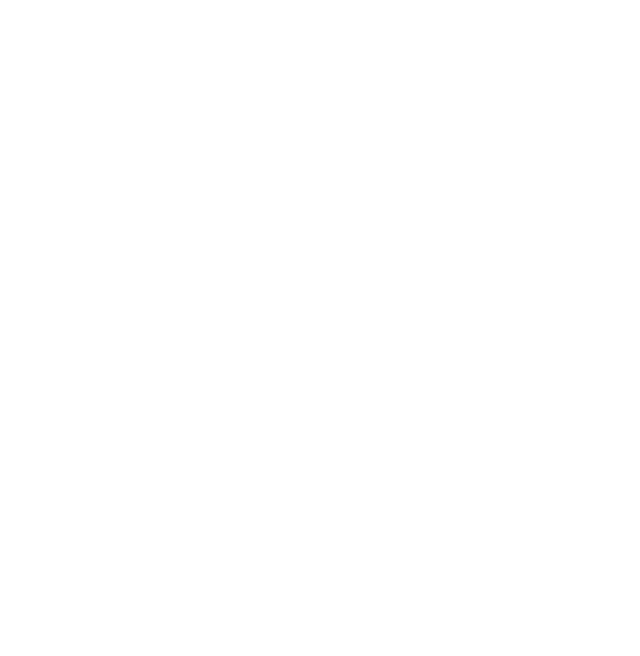
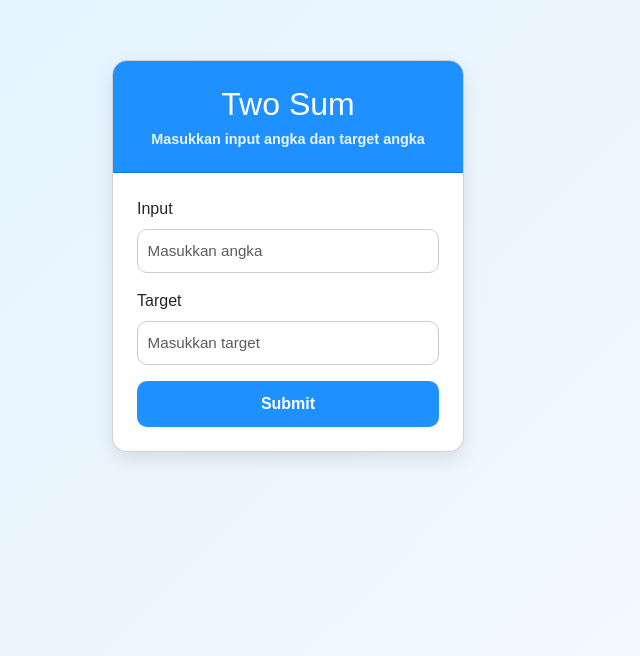
Before and after one commit to mfurqaann/test-sazanka, a React (Vite) app: page / in a window 1280 px wide. Shown: the part 144-800 px from the top of the page, without its empty margins (352-992 px from the left). Built offline with nearby package versions, Linux system fonts and the light colour scheme.

Commit message:
feat(twosum): create UI

```diff
--- a/src/App.css
+++ b/src/App.css
@@ -1,2 +1,88 @@
+body {
+  margin: 0;
+  font-family: "Poppins", sans-serif;
+  background: linear-gradient(135deg, #e0f2ff, #f5faff);
+}
+
 .container {
+  display: flex;
+  justify-content: center;
+  align-items: center;
+  height: 100vh;
 }
+
+.card {
+  width: 22rem;
+  background: #fff;
+  border-radius: 15px;
+  box-shadow: 0 8px 20px rgba(0, 0, 0, 0.1);
+  overflow: hidden;
+  animation: fadeIn 0.8s ease-in-out;
+}
+
+.card-header {
+  background: #1e90ff;
+  color: #fff;
+  padding: 1.5rem;
+  text-align: center;
+}
+
+.card-header h3 {
+  margin: 0;
+  font-size: 1.5rem;
+  font-weight: 600;
+}
+
+.card-header .subtitle {
+  margin-top: 0.3rem;
+  font-size: 0.9rem;
+  opacity: 0.9;
+}
+
+.card-body {
+  padding: 1.5rem;
+}
+
+.mb-3 {
+  margin-bottom: 1rem;
+}
+
+.form-label {
+  font-weight: 500;
+  margin-bottom: 0.5rem;
+  display: block;
+}
+
+.form-control {
+  width: 100%;
+  padding: 0.6rem;
+  border-radius: 10px;
+  border: 1px solid #ccc;
+  transition: all 0.3s ease;
+  font-size: 0.95rem;
+}
+
+.form-control:focus {
+  border-color: #1e90ff;
+  outline: none;
+  box-shadow: 0 0 5px rgba(30, 144, 255, 0.5);
+}
+
+.btn-submit {
+  width: 100%;
+  background: #1e90ff;
+  border: none;
+  padding: 0.7rem;
+  border-radius: 10px;
+  font-size: 1rem;
+  font-weight: 600;
+  color: white;
+  cursor: pointer;
+  transition: all 0.3s ease;
+}
+
+.btn-submit:hover {
+  background: #006edc;
+  transform: translateY(-2px);
+  box-shadow: 0 6px 15px rgba(30, 144, 255, 0.3);
+}
--- a/src/App.jsx
+++ b/src/App.jsx
@@ -2,9 +2,59 @@
 import "./App.css";
 
 function App() {
-  const [input, setInput] = useState([]);
+  const [formData, setFormData] = useState({
+    input: "",
+    target: "",
+  });
 
-  return <div className="container"></div>;
+  function handleSubmit(e) {
+    e.preventDefault();
+    console.log(formData.input, formData.target);
+  }
+
+  function handleChangeInput(identifier, value) {
+    setFormData((prev) => ({ ...prev, [identifier]: value }));
+  }
+
+  return (
+    <div className="container">
+      <div className="card">
+        <div className="card-header">
+          <h2>Two Sum</h2>
+          <h3 className="subtitle">Masukkan input angka dan target angka</h3>
+        </div>
+        <form className="card-body" onSubmit={handleSubmit}>
+          <div className="mb-3">
+            <label htmlFor="inputNumber" className="form-label">
+              Input
+            </label>
+            <input
+              type="text"
+              className="form-control"
+              value={formData.input}
+              onChange={(e) => handleChangeInput("input", e.target.value)}
+              id="inputNumber"
+              placeholder="Masukkan angka"
+            />
+          </div>
+          <div className="mb-3">
+            <label htmlFor="targetNumber" className="form-label">
+              Target
+            </label>
+            <input
+              type="number"
+              value={formData.target}
+              onChange={(e) => handleChangeInput("target", e.target.value)}
+              className="form-control"
+              id="targetNumber"
+              placeholder="Masukkan target"
+            />
+          </div>
+          <button className="btn btn-primary btn-submit">Submit</button>
+        </form>
+      </div>
+    </div>
+  );
 }
 
 export default App;
--- a/src/main.jsx
+++ b/src/main.jsx
@@ -1,3 +1,4 @@
+import "bootstrap/dist/css/bootstrap.min.css";
 import { StrictMode } from "react";
 import { createRoot } from "react-dom/client";
 import App from "./App.jsx";
```
